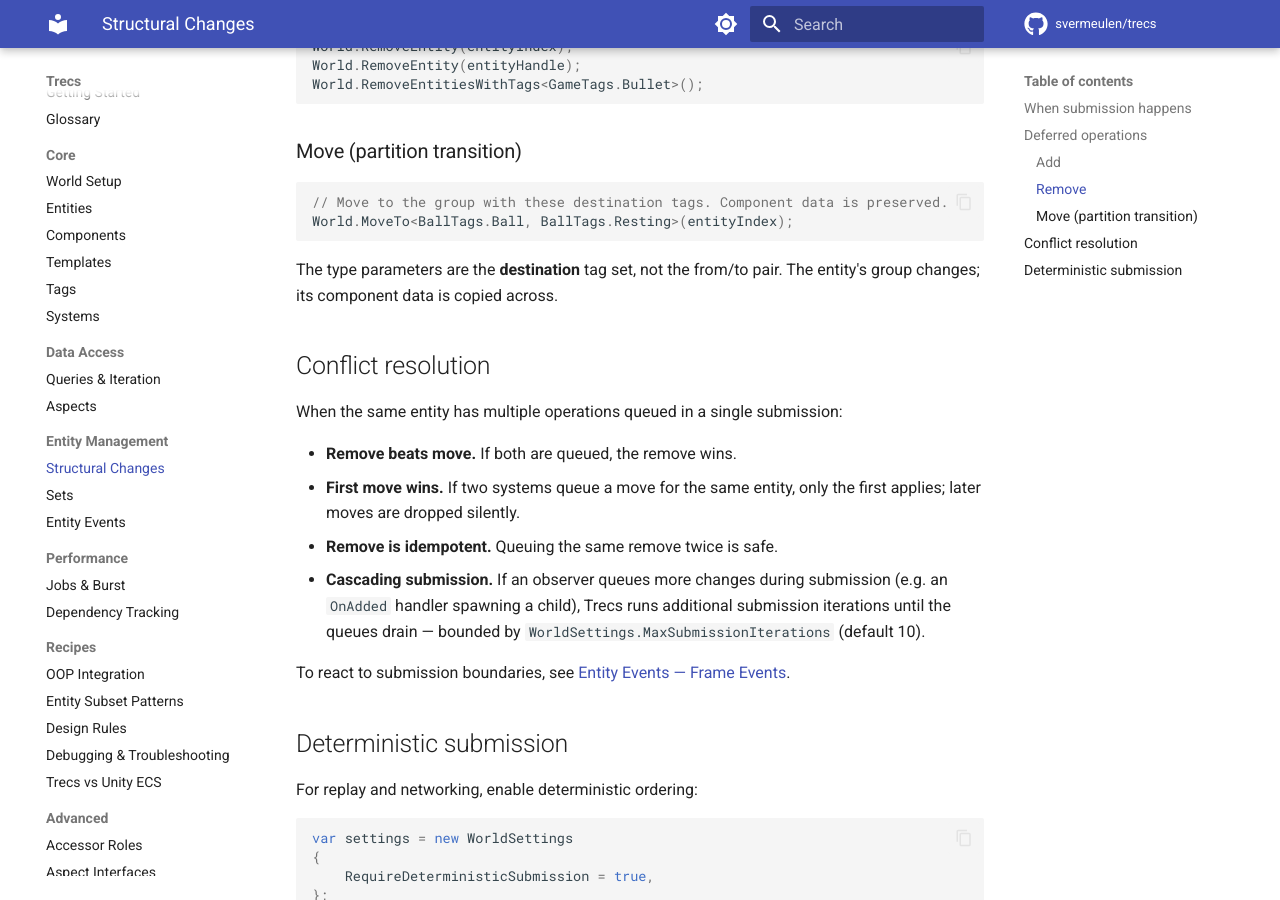
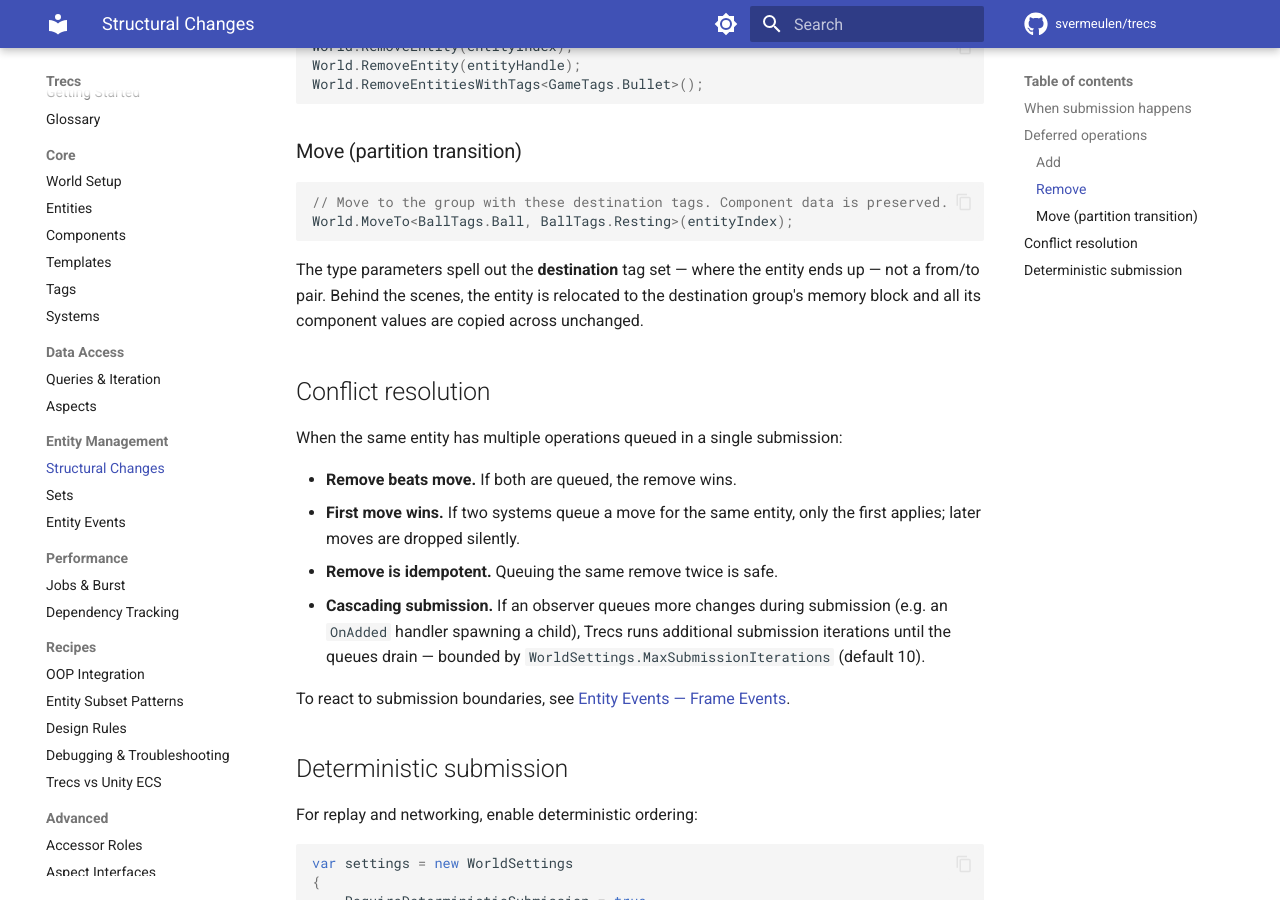
Before and after one commit to svermeulen/trecs, an MkDocs documentation site: the page built from docs/entity-management/structural-changes.md, in a window 1280 px wide and 900 px high, scrolled down 816 px. Built offline with MkDocs 1.6.1 and Material for MkDocs 9.7.7, drawn with Linux system fonts in a browser that asks for light colours; comment, search, counter and statistics services are not loaded.

Commit message:
Docs: clearer MoveTo explanation
'The entity's group changes; its component data is copied across'
was technical-correct but too compressed. Reworded to spell out
that the entity is physically relocated to the destination group's
memory, and that all component values are preserved unchanged.

Co-Authored-By: Claude <noreply@anthropic.com>

````diff
--- a/docs/entity-management/structural-changes.md
+++ b/docs/entity-management/structural-changes.md
@@ -37,7 +37,7 @@ World.RemoveEntitiesWithTags<GameTags.Bullet>();
 World.MoveTo<BallTags.Ball, BallTags.Resting>(entityIndex);
 ```
 
-The type parameters are the **destination** tag set, not the from/to pair. The entity's group changes; its component data is copied across.
+The type parameters spell out the **destination** tag set — where the entity ends up — not a from/to pair. Behind the scenes, the entity is relocated to the destination group's memory block and all its component values are copied across unchanged.
 
 ## Conflict resolution
 
````
